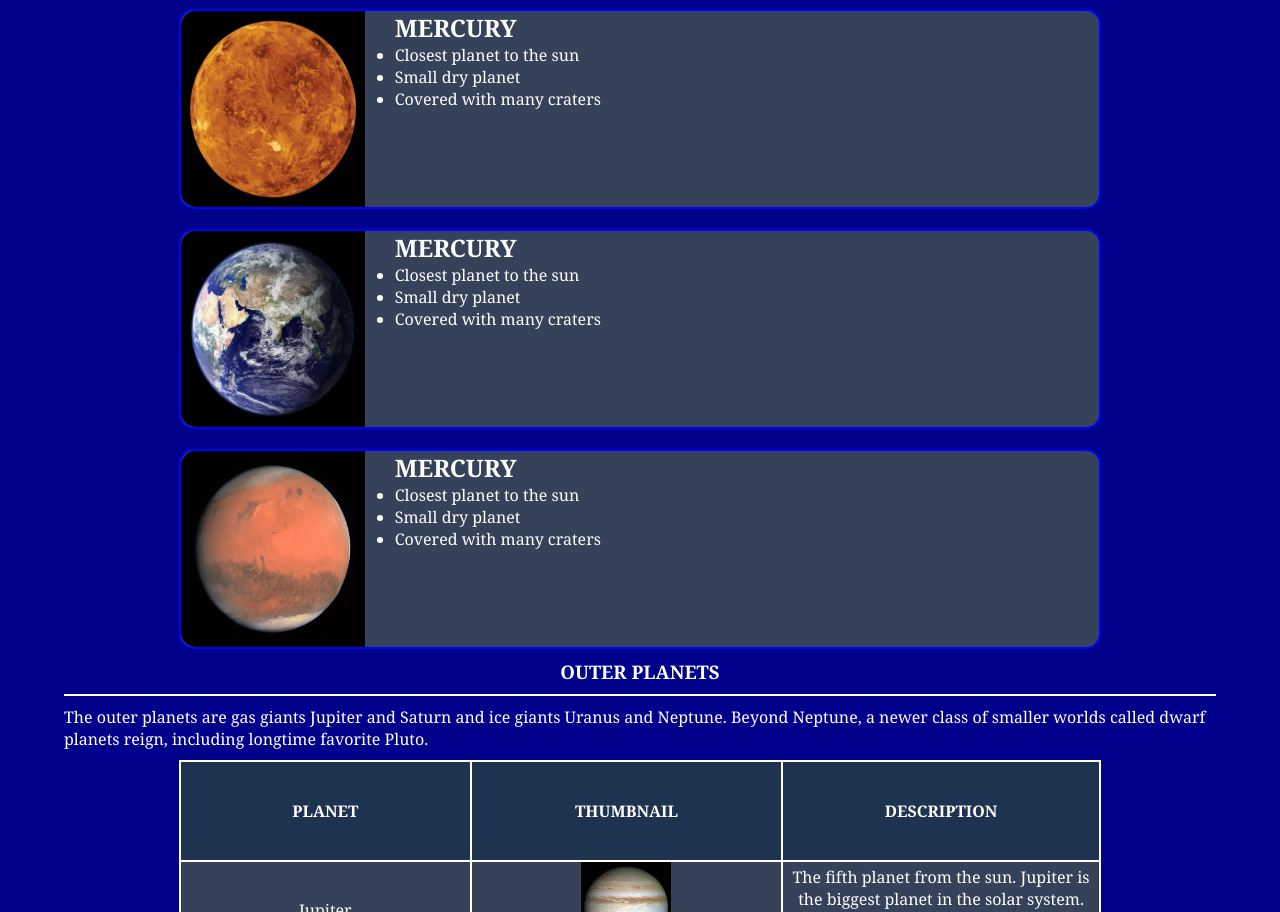
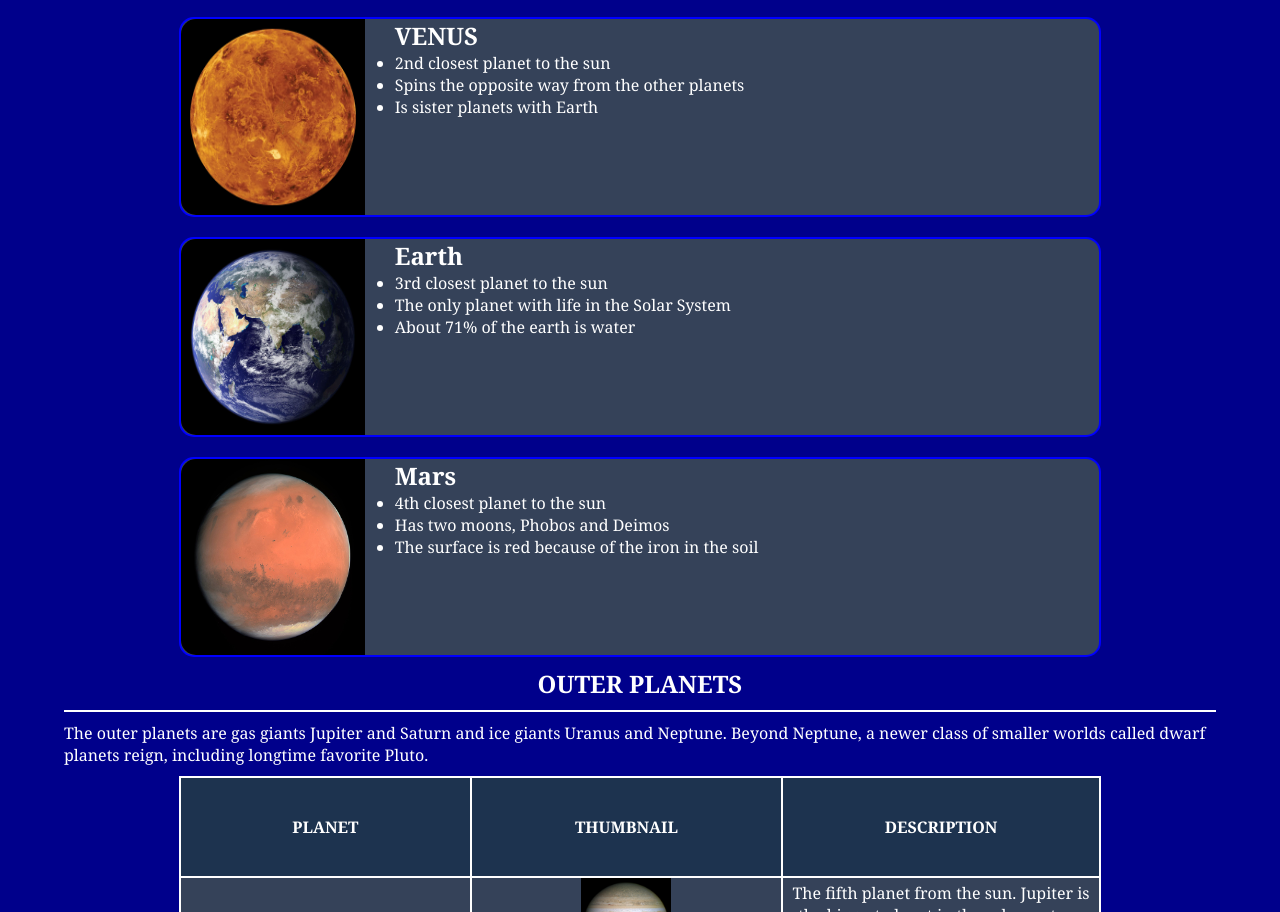
Before and after one commit to perfectspirit/solarsystem, a plain HTML site: page index.html in a window 1280 px wide. Shown: the part 714-1626 px from the top of the page. Drawn offline with Linux system fonts and the light colour scheme.

Commit message:
Update index.html

```diff
--- a/index.html
+++ b/index.html
@@ -31,7 +31,7 @@
     </div>
     <main>
         <section class="innerplanets" id="inplanets">
-            <h3 class="title">INNER PLANETS</h3>
+            <h1 class="title">INNER PLANETS</h1>
             <p>The planets Mercury, Venus, Earth, and Mars, are called terrestrial because they have a compact, rocky surface like Earth's terra firma. The terrestrial planets are the four innermost planets in the solar system.</p>
             <article class="card">
                 <img src="images/mercury.jpeg" alt="">
@@ -47,40 +47,40 @@
             <article class="card">
                 <img src="images/venus (1).webp" alt="">
                 <div class="text">
-                    <h2>MERCURY</h2>
+                    <h2>VENUS</h2>
                     <ul>
-                        <li>Closest planet to the sun</li>
-                        <li>Small dry planet</li>
-                        <li>Covered with many craters</li>
+                        <li>2nd closest planet to the sun</li>
+                        <li>Spins the opposite way from the other planets</li>
+                        <li>Is sister planets with Earth</li>
                     </ul>
                 </div>
             </article>
             <article class="card">
                 <img src="images/earth.jpeg" alt="">
                 <div class="text">
-                    <h2>MERCURY</h2>
+                    <h2>Earth</h2>
                     <ul>
-                        <li>Closest planet to the sun</li>
-                        <li>Small dry planet</li>
-                        <li>Covered with many craters</li>
+                        <li>3rd closest planet to the sun</li>
+                        <li>The only planet with life in the Solar System</li>
+                        <li>About 71% of the earth is water</li>
                     </ul>
                 </div>
             </article>
             <article class="card">
                 <img src="images/mars.jpeg" alt="">
                 <div class="text">
-                    <h2>MERCURY</h2>
+                    <h2>Mars</h2>
                     <ul>
-                        <li>Closest planet to the sun</li>
-                        <li>Small dry planet</li>
-                        <li>Covered with many craters</li>
+                        <li>4th closest planet to the sun</li>
+                        <li>Has two moons, Phobos and Deimos</li>
+                        <li>The surface is red because of the iron in the soil</li>
                     </ul>
                 </div>
             </article>
         </section>
 
         <section class="outerplanets" id="outplanets">
-            <h3 class="title">OUTER PLANETS</h3>
+            <h1 class="title">OUTER PLANETS</h1>
             <p>The outer planets are gas giants Jupiter and Saturn and ice giants Uranus and Neptune. Beyond Neptune, a newer class of smaller worlds called dwarf planets reign, including longtime favorite Pluto.</p>
             <table>
                 <thead>
```
